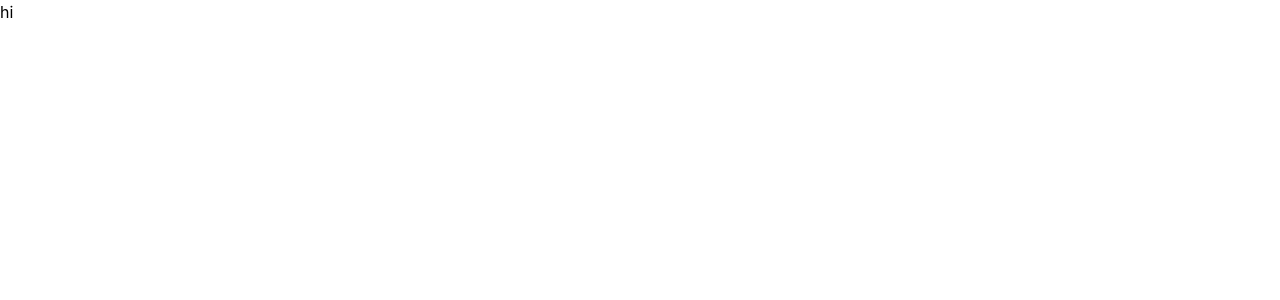
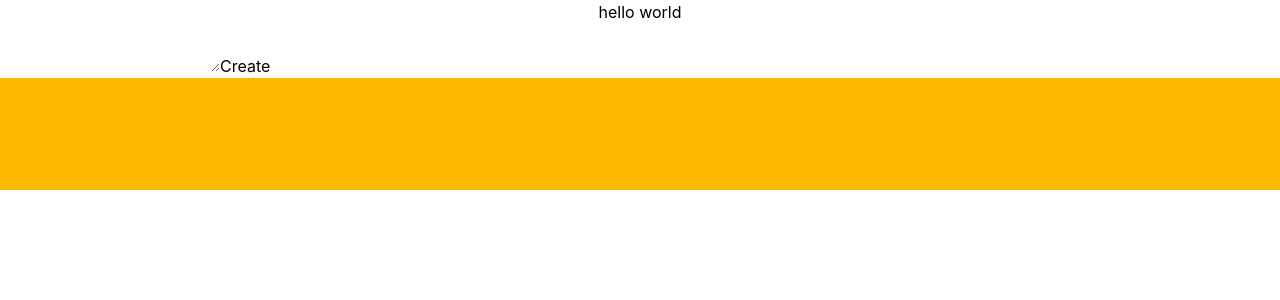
Before and after one commit to emlud68/beprepared, a React (Vite) app: page / in a window 1280 px wide. Shown: the top 300 px of the page. Built offline with nearby package versions, Linux system fonts and the light colour scheme.

Commit message:
defined ipc channel

```diff
--- a/src/main/index.js
+++ b/src/main/index.js
@@ -90,6 +90,7 @@ app.whenReady().then(() => {
 
   // IPC test (ignore this)
   ipcMain.on('ping', () => console.log('pong'))
+  ipcMain.on('new', () => console.log('new quote!'))
 
   createWindow()
   createTray()
--- a/src/renderer/src/App.jsx
+++ b/src/renderer/src/App.jsx
@@ -1,5 +1,32 @@
+import { useState } from 'react'
+
 function App() {
-  return <>hi</>
+  const [newQuote, setNewQuote] = useState('')
+
+  const handleSubmit = (e) => {
+    e.preventDefault()
+    window.electron.ipcRenderer.send('new')
+  }
+
+  return (
+    <>
+      <div className="flex flex-col">
+        <div className="min-w-full">
+          <div className="text-center">hello world</div>
+          <textarea
+            name="quote"
+            id="quote"
+            value={newQuote}
+            onChange={(e) => setNewQuote(e.target.value)}
+          ></textarea>
+          <button className="hover:cursor-pointer" type="submit" onClick={handleSubmit}>
+            Create
+          </button>
+        </div>
+        <div className="min-w-full h-28 bg-amber-400"></div>
+      </div>
+    </>
+  )
 }
 
 export default App
```
